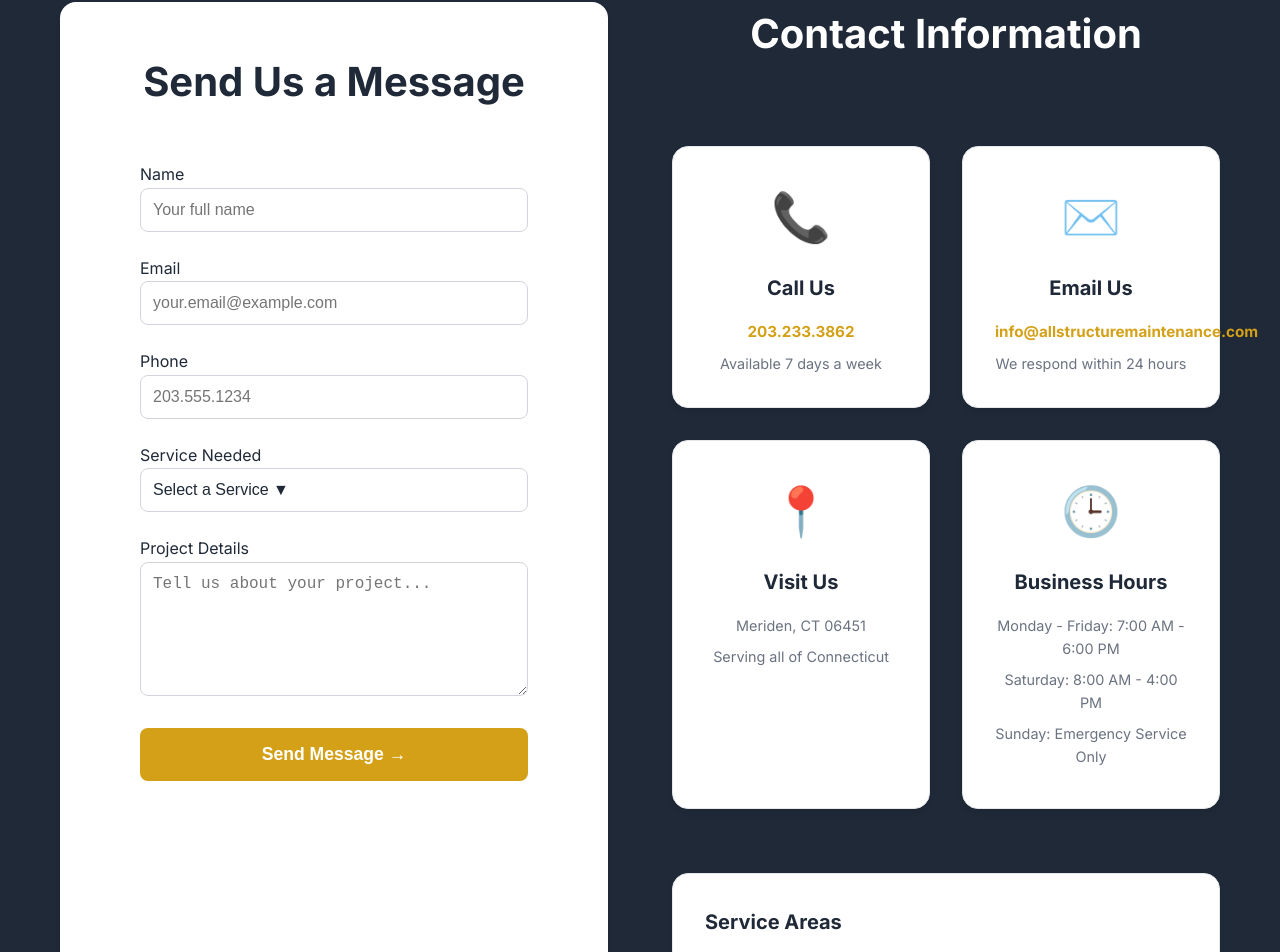
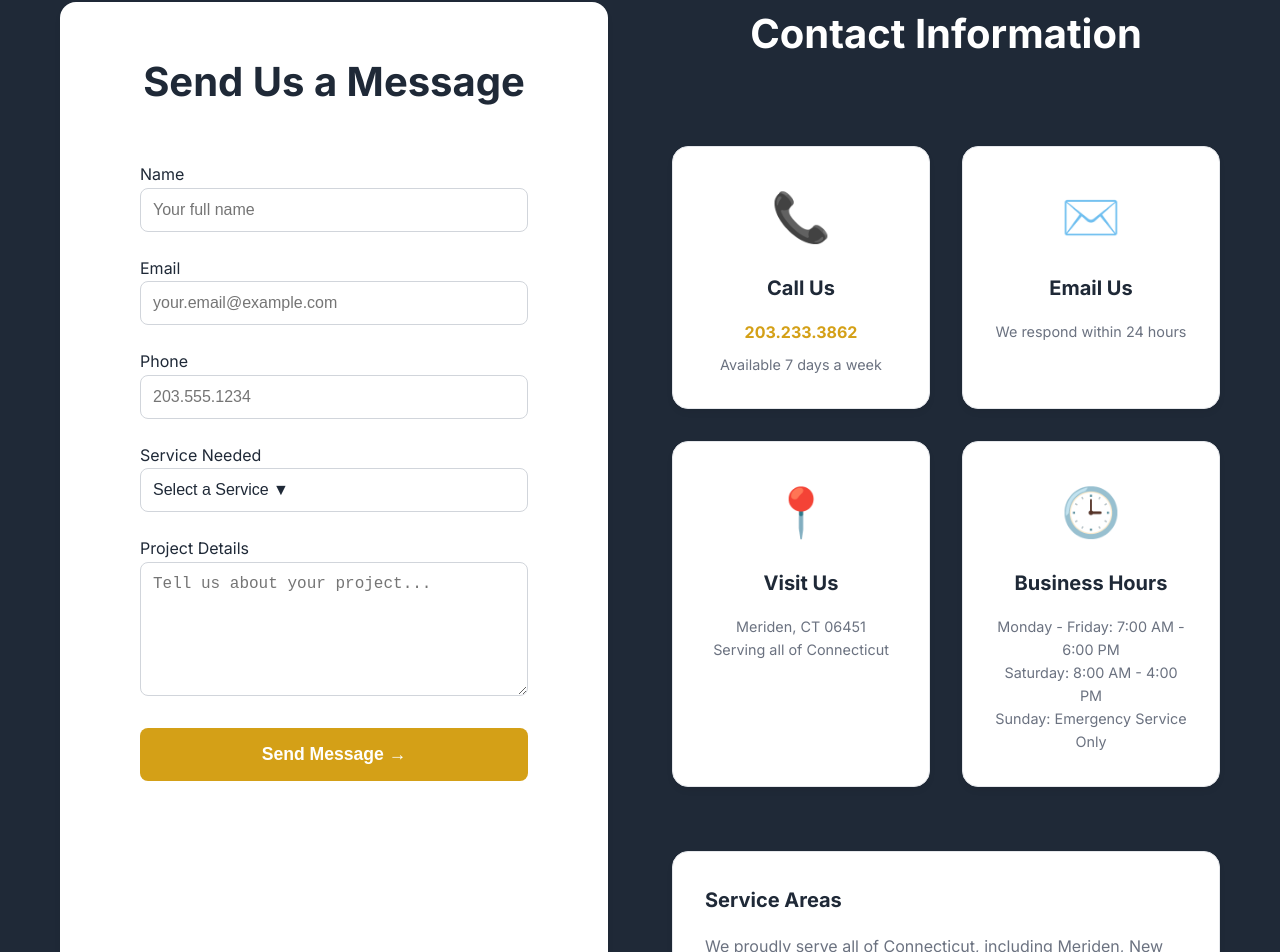
Before and after one commit to monkeydluthy/all-structure, a React (Vite) app: page /contact in a window 1280 px wide. Shown: the part 501-1453 px from the top of the page. Built offline with nearby package versions, Linux system fonts and the light colour scheme.

Commit message:
Center all contact card text properly

```diff
--- a/src/index.css
+++ b/src/index.css
@@ -1063,7 +1063,7 @@ body {
 }
 
 .contact-card-link {
-  font-size: 0.95rem;
+  font-size: 1rem;
   font-weight: bold;
   color: #d4a017;
   text-decoration: none;
@@ -1076,9 +1076,8 @@ body {
   color: #b8870d;
 }
 
-.contact-card-text {
-  color: #6b7280;
-  margin-bottom: 0.5rem;
+.contact-card a:hover {
+  text-decoration: none;
 }
 
 .contact-card p {
--- a/src/pages/ContactPage.jsx
+++ b/src/pages/ContactPage.jsx
@@ -193,34 +193,31 @@ const ContactPage = () => {
                 <div className="contact-card">
                   <div className="contact-card-icon">📞</div>
                   <h4>Call Us</h4>
-                  <a href="tel:2032333862" className="contact-card-link">
+                  <a href="tel:2032333862" className="contact-card-link phone-link">
                     203.233.3862
                   </a>
                   <p>Available 7 days a week</p>
                 </div>
 
-                <div className="contact-card">
+                <a href="mailto:info@allstructuremaintenance.com" className="contact-card" style={{ textDecoration: 'none' }}>
                   <div className="contact-card-icon">✉️</div>
                   <h4>Email Us</h4>
-                  <a href="mailto:info@allstructuremaintenance.com" className="contact-card-link">
-                    info@allstructuremaintenance.com
-                  </a>
                   <p>We respond within 24 hours</p>
-                </div>
+                </a>
 
                 <div className="contact-card">
                   <div className="contact-card-icon">📍</div>
                   <h4>Visit Us</h4>
-                  <p className="contact-card-text">Meriden, CT 06451</p>
+                  <p>Meriden, CT 06451</p>
                   <p>Serving all of Connecticut</p>
                 </div>
 
                 <div className="contact-card">
                   <div className="contact-card-icon">🕒</div>
                   <h4>Business Hours</h4>
-                  <p className="contact-card-text">Monday - Friday: 7:00 AM - 6:00 PM</p>
-                  <p className="contact-card-text">Saturday: 8:00 AM - 4:00 PM</p>
-                  <p className="contact-card-text">Sunday: Emergency Service Only</p>
+                  <p>Monday - Friday: 7:00 AM - 6:00 PM</p>
+                  <p>Saturday: 8:00 AM - 4:00 PM</p>
+                  <p>Sunday: Emergency Service Only</p>
                 </div>
               </div>
 
```
